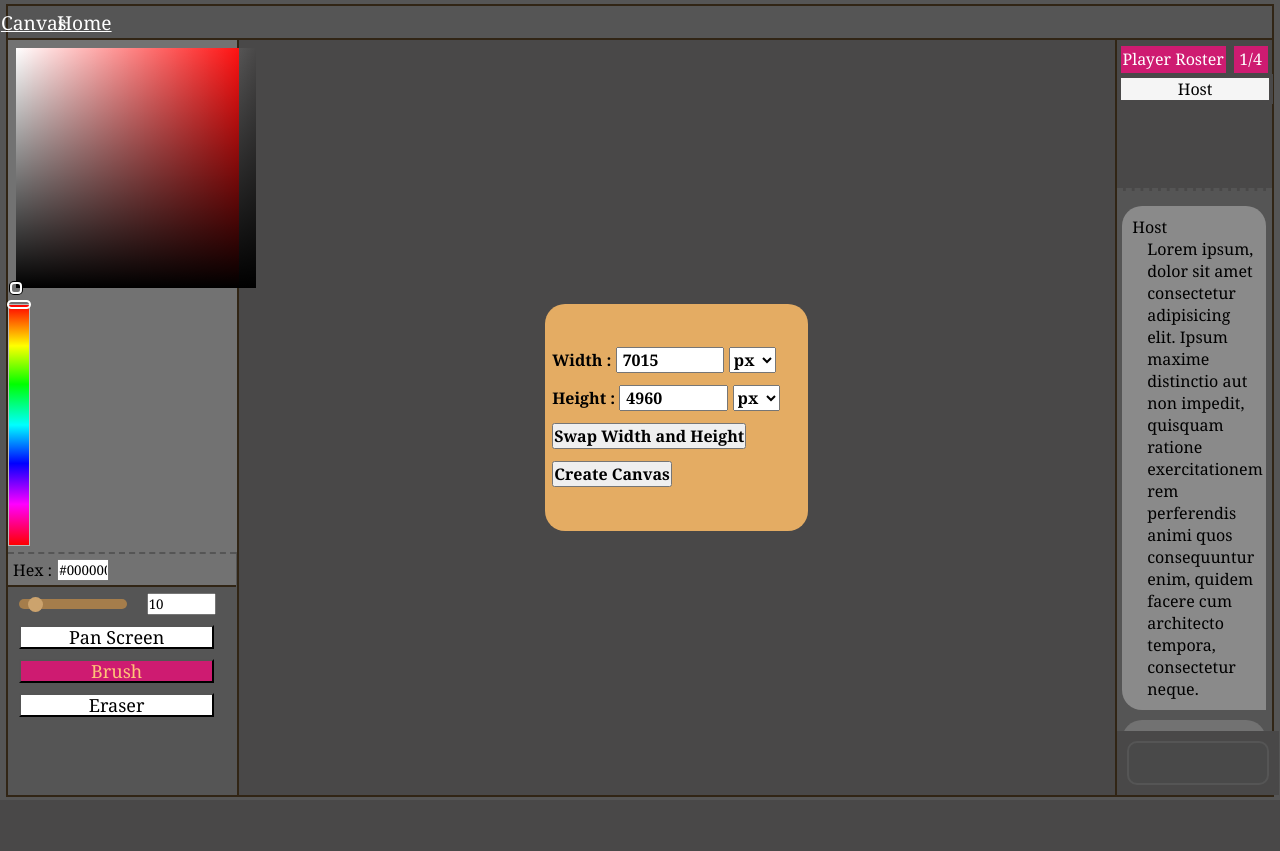
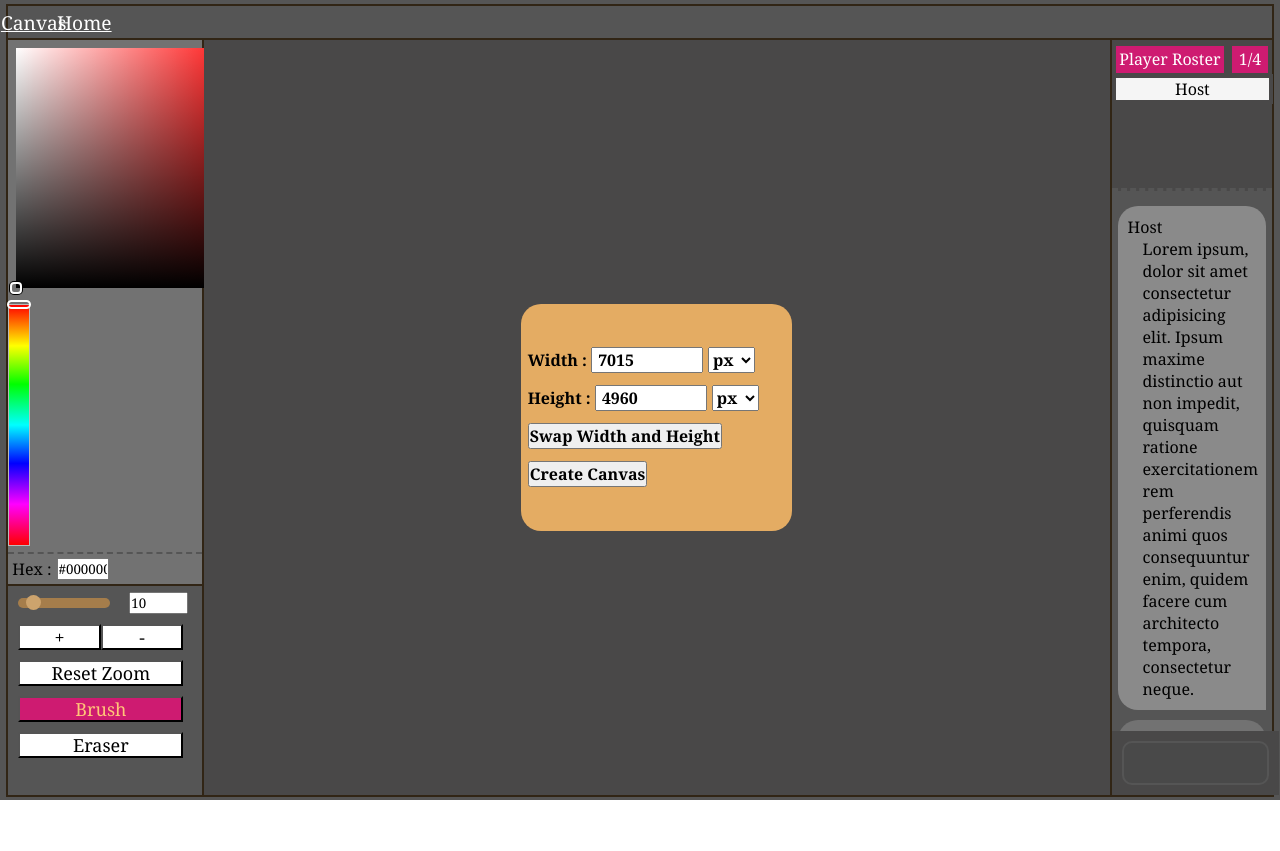
Before and after one commit to chickmenNuggs/CSE-108-Final-Project, a Flask app: page /canvas/1 in a window 1280 px wide. Before the commit the page ends 800 px from the top, so only its background shows below. Run offline with Flask 3, Linux system fonts and the light colour scheme; the visitor is signed in with stand-in values (Sample User, id 1); some libraries are stand-ins or nearby versions.

Commit message:
I have finished Canvas

```diff
--- a/flask-app/static/master.css
+++ b/flask-app/static/master.css
@@ -5,7 +5,7 @@
     padding: 0;
     font-family: Cambria, Cochin, Georgia, Times, 'Times New Roman', serif;
     scrollbar-width: thin;
-    scrollbar-color: #555555 #494848;
+    scrollbar-color: #d3d3d3 #494848;
 
 }
 
@@ -66,7 +66,24 @@
     font-size: x-large;
     color: #ffc478;
 }
-
+.home{
+     display: inline-flex;
+    justify-content: center;
+    align-items: center;
+    padding: 5px 10px;
+    text-align: center;
+    background-color: #e4ac63;
+    width: 8%;
+    height: 40px;
+    font-size: larger;
+    text-align: center;
+    border: 5px #c78f47 solid ;
+    border-radius: 10px;
+    margin: 5px;
+    color: #ce1b71;
+    display: flex;
+    justify-content: center;
+}
 
 /* Will add styles for settings */
 .settings-controls
@@ -274,7 +291,7 @@
     flex-direction: column;
     padding: 5px;
     margin-top: 38px;
-    height: 110px;
+    height: 80px;
     justify-content: center;
     z-index: 9999;
 }
@@ -297,7 +314,7 @@
     flex-direction: row;
 }
 .tool-bar{
-    width: 18%;
+    width: 15.25%;
     height: 99.3%;
     border: #312515 solid 2px;
     border-top: 0px;
@@ -334,6 +351,24 @@
     padding-left: 10px;
     padding-top: 5px;
 }
+.pan{
+    display: flex;
+    flex-direction: row;
+    height: 20%;
+    margin-bottom: 5px;
+    margin-top: 5px;
+}
+.pan-buttons{
+    width: 100%;
+    height: 100%;
+    padding: 10px;
+    font-size: large;
+    display: inline-flex;
+    justify-content: center;
+    align-items: center;
+    background-color: white;
+}
+
 #brush-range{
     margin: auto;
     accent-color: #ffc478;
@@ -405,12 +440,21 @@
     justify-content: center;
     align-items: center;
     border-right: #312515 solid 2px;
+    position: relative;
 
 }
 #myCanvas{
     background-color: white;
     border-bottom: #312515 solid 2px;
     cursor:default;
+}
+
+.canvas{
+    position: absolute;
+    top: 0;
+    left: 0;
+    display: flex;
+    margin: auto;
 
 }
 .neo-roster{
--- a/flask-app/static/master.js
+++ b/flask-app/static/master.js
@@ -12,6 +12,7 @@ let isDrawing = false;
 let isSaved = true;
 let isShowing = false;
 let isMultiplayer = false;
+let zoomLevel = 1.0
 var x, y;
 canvas = document.getElementById( 'myCanvas' );
 ctx = canvas.getContext( '2d' )
@@ -110,10 +111,32 @@ async function saveCanvas()
 
 function exportCanvas ()
 {
+   pigbool = document.getElementById("format");
+   png = true;
+   isSaved = true;
+   name = document.getElementById('exp-name').value;
 
-   isSaved = true;
+   if(pigbool.value = "PNG"){
+      png = true;
+   }
+   else{
+      png = false;
+   }
+
+   if(png){
+      image = canvas.toDataURL('image/png')
+   }
+   else{
+      image = canvas.toDataURL('image/jpeg')
+   }
+   const link = document.createElement('a');
+   link.download = name + '.png';
+   link.href = image;
+   link.click();
+
+
+
    hideExp()
-   // alert("file saved")
 }
 
 /* Save / Export Code End*/
@@ -607,13 +630,42 @@ function unitConversion ( el )
 
 function zoomIn ()
 {
-
-}
-function zoomOut ()
-{
-
+    zoomLevel += 0.1;
+    canvas.style.transformOrigin = "0 0";
+    canvas.style.transform = `scale(${zoomLevel})`;
 }
 
+function zoomOut()
+{
+   zoomLevel -= 0.1;
+    canvas.style.transformOrigin = "0 0";
+    canvas.style.transform = `scale(${zoomLevel})`;
+}
+
+function reZoom(){
+   zoomLevel = 1.0;
+   canvas.style.transformOrigin = "0 0";
+   canvas.style.transform = `scale(${zoomLevel})`;
+}
+
+window.addEventListener('wheel', (e) => {
+    if (e.ctrlKey) {
+        e.preventDefault();
+
+        const zoomSpeed = 0.01;
+        if (e.deltaY > 0) {
+            zoomLevel -= zoomSpeed; // Scroll down = Zoom out
+        } else {
+            zoomLevel += zoomSpeed; // Scroll up = Zoom in
+        }
+
+
+        zoomLevel = Math.min(Math.max(.1, zoomLevel), 10);
+
+        canvas.style.transformOrigin = "0 0";
+        canvas.style.transform = `scale(${zoomLevel})`;
+    }
+}, { passive: false });
 
 /* Misc Helper functions end */
 
--- a/flask-app/templates/canvas.html
+++ b/flask-app/templates/canvas.html
@@ -61,10 +61,16 @@
                         oninput="syncBrushSize('brush-num', 'brush-range')">
                   </div>
                   <div class="brush-shape">
-
-                     <button id="e-pan" onclick="setPan()" class='brush-buttons'>
-                        Pan Screen
-                     </button>
+                     <div class = pan>
+                        <button id="m-pan" onclick="zoomIn()" class='pan-buttons'>
+                           +
+                        </button>
+                        <button id="p-pan" onclick="zoomOut()" class='pan-buttons'>
+                           -
+                        </button>
+                     </div>
+                      <button id="r-pan" onclick="reZoom()" class='brush-buttons '>
+                        Reset Zoom
                      <button id="brush" onclick="setBrush()" class='brush-buttons active-brush'>
                         Brush
                      </button>
@@ -114,7 +120,7 @@
                      </tr>
                   </table>
                </div>
-               <canvas id="myCanvas" class="hidden">
+               <canvas id="myCanvas" class="canvas hidden">
                   Your browser does not support the Canvas element :&#40
                </canvas>
             </div>
@@ -167,6 +173,46 @@
                   </tr>
                   <tr>
                      <td>
+                        <label for=exp-name> Name: </label>
+                     </td>
+                     <td>
+                        <input id=exp-name value='Drawing'>
+                     </td>
+                  </tr>
+                  <tr>
+                     <td>
+                        <label for='format'> File Format</label>
+                     </td>
+                     <td>
+                        <select id=format>
+                           <option value='PNG'> PNG </option>
+                           <option value="JPEG"> JPEG</option>
+                        </select>
+                     </td>
+                  </tr>
+                  <tr>
+                     <td>
+                        <button id = save onclick = "exportCanvas()"> Save File</button>
+                     </td>
+                     <td>
+                        <button id=cancel onclick="hideExp()">Cancel</button>
+                     </td>
+                  </tr>
+               </table>
+            </div>
+         </div>
+      </div>
+      <div class="saver hidden" id=expMenu>
+         <div class=saveBin>
+            <div class=saveCol>
+               <table>
+                  <tr>
+                     <th colspan="2">
+                        Export Menu
+                     </th>
+                  </tr>
+                  <tr>
+                     <td>
                         <label for=name> Name: </label>
                      </td>
                      <td>
@@ -186,10 +232,10 @@
                   </tr>
                   <tr>
                      <td>
-                        <button id = save onclick = "exportCanvas()"> Save File</button>
+                        <button id = save onclick = "saveCanvas()"> Save File</button>
                      </td>
                      <td>
-                        <button id=cancel onclick="hideExp()">Cancel</button>
+                        <button id=cancel onclick="hideSave()">Cancel</button>
                      </td>
                   </tr>
                </table>
```
Also changed, not shown: flask-app/templates/saved.html (+7 -2 lines).
